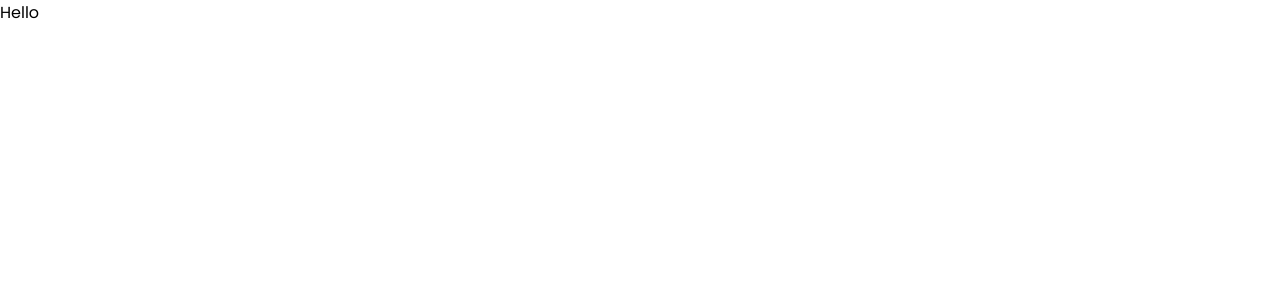
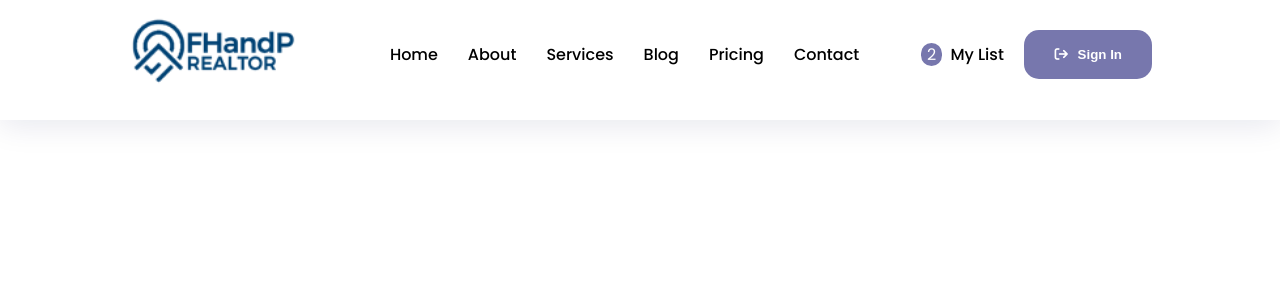
Before and after one commit to Teejay-deen/FHandP, a React (Create React App) app: page / in a window 1280 px wide. Shown: the top 300 px of the page. Built offline with nearby package versions, Linux system fonts and the light colour scheme.

Commit message:
nav bar designed added

```diff
--- a/src/App.css
+++ b/src/App.css
@@ -9,4 +9,40 @@
 
 body{
   font-family: "Poppins", sans-serif;
+  background-color: #fff;
 }
+
+.container{
+  max-width: 80%;
+  margin: auto;
+}
+
+.flex {
+  display: flex;
+  justify-content: space-between;
+  align-items: center;
+}
+
+a{
+  text-decoration: none;
+  color: #000;
+  text-transform: capitalize;
+}
+
+ul{
+  list-style: none;
+}
+
+button{
+  border-radius: 15px;
+  padding: 17px 30px;
+  background-color: rgb(119, 119, 173);
+  border: none;
+  color: #fff;
+  cursor: pointer;
+  font-weight: bold;
+}
+
+button i{
+  margin-right: 5px;
+}
--- a/src/App.js
+++ b/src/App.js
@@ -1,10 +1,18 @@
-
-import './App.css';
+import "./App.css";
+import Header from "./components/common/Header/Header";
+import { BrowserRouter as Router, Switch, Route,  } from "react-router-dom";
 
 function App() {
   return (
-    <div className="App">
-      Hello
+    <div>
+      <Router>
+        <Header />
+        <Switch>
+          {/* <Route path="/about">
+              <About />
+            </Route> */}
+        </Switch>
+      </Router>
     </div>
   );
 }
--- /dev/null
+++ b/src/components/common/Header/Header.jsx
@@ -0,0 +1,45 @@
+import React from "react";
+import "./header.css"
+import { Link } from "react-router-dom";
+import { nav } from "../../data/Data";
+
+const Header = () => {
+  return (
+    <div>
+      <header>
+        <div className="container flex">
+          <div className="logo">
+            <img src="./images/logo2.png" alt="" />
+          </div>
+
+          <div className="nav">
+            <ul className="flex">
+              {nav.map((list, index) => (
+                <li key={index}>
+                  <Link to={list.path}>{list.text}</Link>
+                </li>
+              ))}
+            </ul>
+          </div>
+
+          <div className="button flex">
+            <h4>
+              <span>2</span> My List
+            </h4>
+            <button className="btn1">
+              <i className=" fa fa-sign-out"></i> Sign In
+            </button>
+          </div>
+
+          <div className="toggle">
+            <button>
+                <i className="fa fa-bars"></i>
+            </button>
+          </div>
+        </div>
+      </header>
+    </div>
+  );
+};
+
+export default Header;
--- /dev/null
+++ b/src/components/common/Header/header.css
@@ -0,0 +1,45 @@
+
+
+header{
+    background-color: #fff;
+    height: 15vh;
+    box-shadow: 0 5px 30px rgb(0 22 84 / 10%);
+    padding: 15px 0;
+    position: sticky;
+    top: 0;
+    z-index: 999;
+}
+
+header img{
+    width: 170px;
+}
+
+header a{
+    margin-left: 30px;
+    transition: 0.5s;
+
+    font-weight: 500;
+}
+
+header a:hover{
+    color: blue;
+}
+
+header span{
+    width: auto;
+    padding: 0 6px;
+    background-color: rgb(119, 119, 173);
+    border-radius: 50px;
+    color: #fff;
+    margin-right: 4px;
+    font-weight: 400;
+}
+
+header h4{
+    font-weight: 500;
+    margin-right: 20px;
+}
+
+header .toggle{
+    display: none;
+}
--- a/src/components/pages/pages.jsx
+++ b/src/components/pages/pages.jsx
@@ -1,9 +1,9 @@
 import React from 'react'
 
-const pages = () => {
+const Pages = () => {
   return (
-    <div>pages</div>
+    <div>Pages</div>
   )
 }
 
-export default pages
+export default Pages
```
Also changed, not shown: public/images/logo2.png (added).
